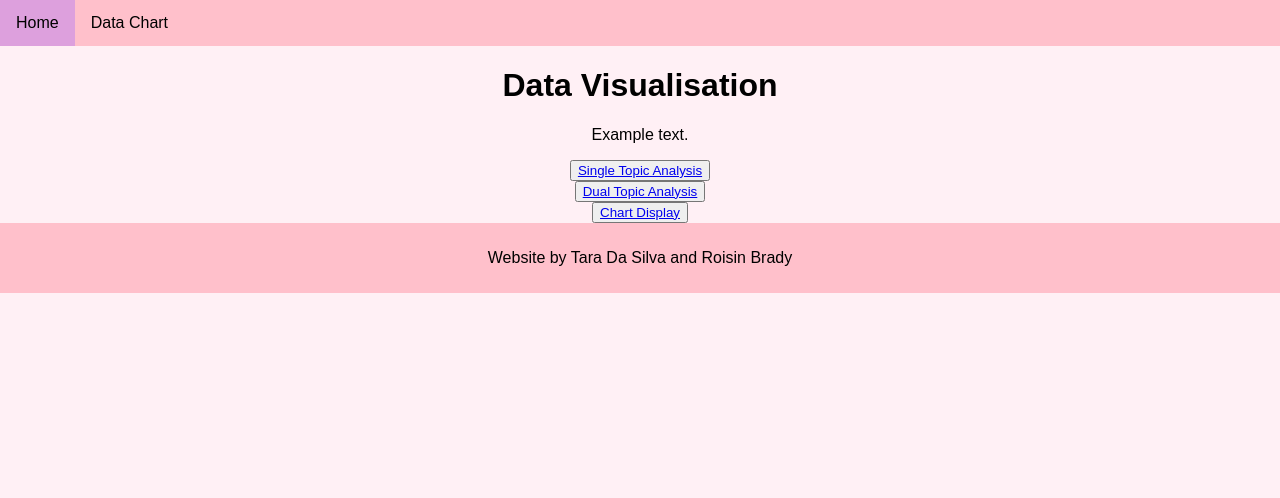
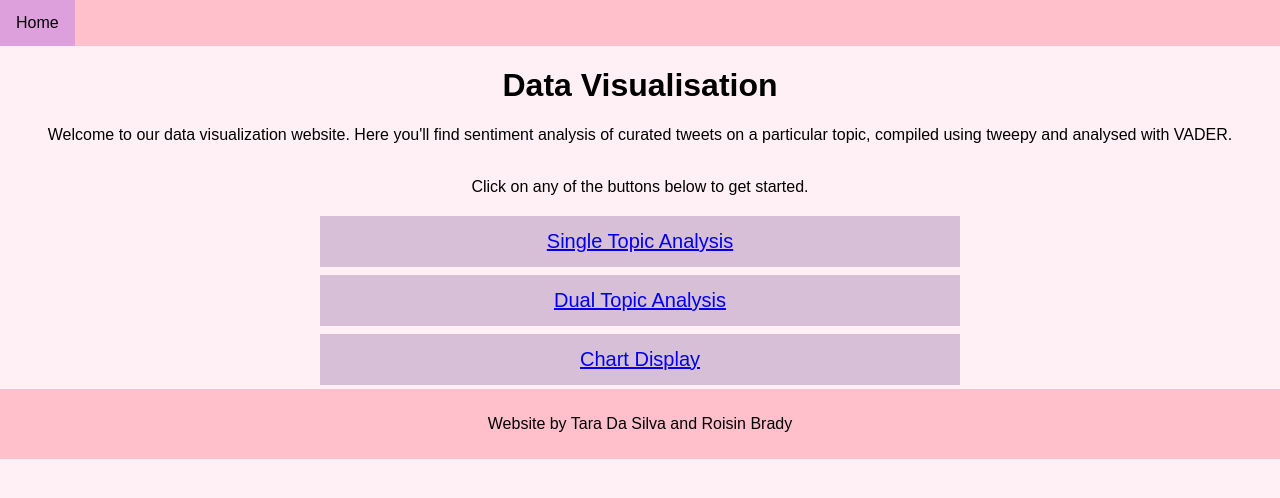
Before and after one commit to AIT00263209student/pycharm_project_09, a Flask app: template flaskProject1/flaskProject1/templates/index.html in a window 1280 px wide. Shown: the top 498 px of the page. Run offline with Flask 2, Linux system fonts and the light colour scheme; the template is opened without the code that fills it, so the values that code supplies are empty.

Commit message:
Update index.html

```diff
--- a/flaskProject1/flaskProject1/templates/index.html
+++ b/flaskProject1/flaskProject1/templates/index.html
@@ -9,14 +9,16 @@
 <nav>
     <ul>
     <li><a class="active" href="index.html">Home</a></li>
-    <li><a href="chart-display.html">Data Chart</a></li>
     </ul>
 </nav>
 <h1>Data Visualisation</h1>
-<p>Example text.</p>
-<button><a href="single-analysis.html">Single Topic Analysis</a></button><br>
-<button><a href="dual-analysis.html">Dual Topic Analysis</a></button><br>
-<button><a href="chart-display.html">Chart Display</a></button>
+<p>Welcome to our data visualization website.
+    Here you'll find sentiment analysis of curated tweets on a particular topic, compiled using tweepy and
+    analysed with VADER.</p>
+    <p><br>Click on any of the buttons below to get started.</p>
+<button class="button"><a href="single-analysis.html">Single Topic Analysis</a></button><br>
+<button class="button"><a href="dual-analysis.html">Dual Topic Analysis</a></button><br>
+<button class="button"><a href="chart-display.html">Chart Display</a></button>
 </body>
 <footer>
     <p>Website by Tara Da Silva and Roisin Brady</p>
```
